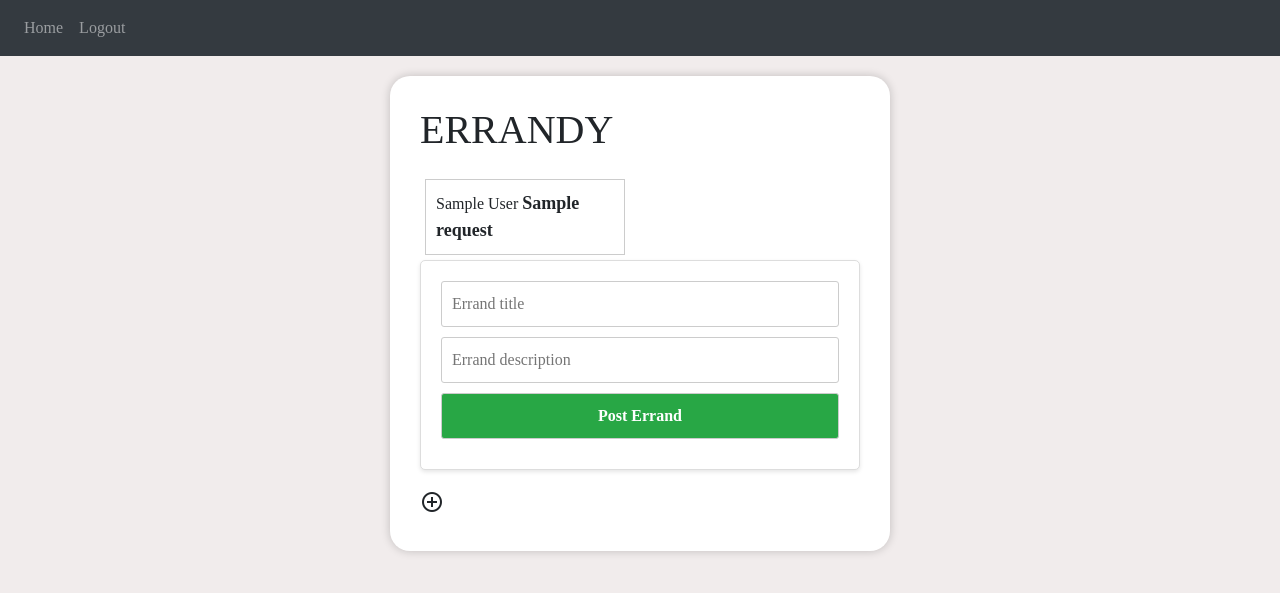
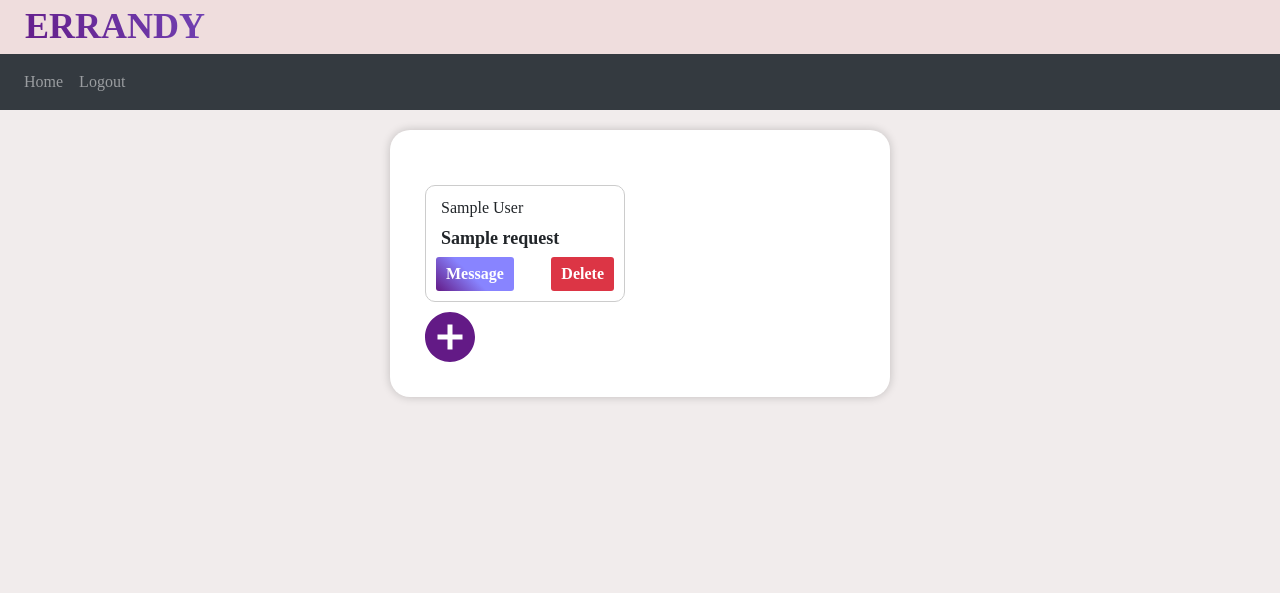
Before and after one commit to Joshy-A/Errandy, a Flask app: page / in a window 1280 px wide. Shown: the top 593 px of the page. Run offline with Flask 3, Linux system fonts and the light colour scheme; a user stored in the database is signed in; tables that the repository leaves empty hold one stand-in row (values such as "Sample post"); some libraries are stand-ins or nearby versions.

Commit message:
homepage css done, message btn done, delete done

```diff
--- a/Errand/static/script.js
+++ b/Errand/static/script.js
@@ -0,0 +1,14 @@
+var form = document.getElementById('create-errand-form');
+var display = 1;
+
+
+function hideShow() {
+    if(display == 1){
+        form.style.display = "block";
+        display = 0;
+    }
+    else {
+        form.style.display = "none";
+        display = 1;
+    }
+}
--- a/Errand/static/styles.css
+++ b/Errand/static/styles.css
@@ -18,14 +18,26 @@ body {
     border-radius: 20px;
 }
 
-.logo {
+#logo {
     text-align: left;
+    font-weight: bolder;
     font-size: 36px;
-    margin-left: 30px;
+    margin-left: 25px;
     margin-top: 10px;
     background-image: linear-gradient(45deg, #631a86 0%, #8884ff 46%);
     -webkit-background-clip: text;
     color: transparent;
+    padding-bottom: 10px;
+}
+
+#logo-container {
+    background-color: #efdddd;
+    width: 100%;
+    height: 65px;
+    position: relative;
+    padding-bottom: 0.88%;
+    padding-top: 0.45%;
+    margin-top: -0.88%;
 }
 
 h2 {
@@ -47,15 +59,13 @@ label {
 input[type="name"],
 input[type="email"],
 input[type="password"] {
-    padding: 10px;
-    margin-bottom: 20px;
     border: none;
     border-radius: 5px;
     font-size: 16px;
     box-shadow: 0px 0px 5px 0px rgba(0,0,0,0.2);
 }
 
-input[type="submit"] {
+.btn {
     padding: 10px;
     border: none;
     border-radius: 5px;
@@ -66,7 +76,8 @@ input[type="submit"] {
     box-shadow: 0px 0px 5px 0px rgba(0,0,0,0.2);
 }
 
-input[type="submit"]:hover {
+.btn:hover,
+.create-errand-form button:hover {
     background-image: linear-gradient(45deg, #8884ff 0%, #631a86 100%);
 }
 
@@ -75,8 +86,9 @@ input[type="submit"]:hover {
 }
 
 .create-errand-form {
+    display: none;
     border: 1px solid #ddd;
-    border-radius: 5px;
+    border-radius: 10px;
     padding: 20px;
     margin-bottom: 20px;
     background-color: #fff;
@@ -94,15 +106,11 @@ input[type="submit"]:hover {
 }
 
 .create-errand-form button {
-    background-color: #28a745;
     color: #fff;
     cursor: pointer;
     font-weight: bold;
     transition: background-color 0.3s ease;
-}
-
-.create-errandy-form button:hover {
-    background-color: #218838;
+    background-image: linear-gradient(45deg, #631a86 0%, #8884ff 46%);
 }
 
 .errand-container .errand-grid {
@@ -129,5 +137,56 @@ input[type="submit"]:hover {
 .errand-title {
     font-size: 18px;
     font-weight: bold;
-    margin-bottom: 5px;
+    margin: 5px;
+    display: block;
 }
+
+.errand-name {
+    margin-left: 5px;
+}
+
+.respond-btn {
+    display: block;
+}
+
+.add-button {
+    cursor: pointer;
+}
+
+.errand-card {
+    border-radius: 10px;
+}
+
+.request-buttons {
+    display: flex;
+    justify-content: space-between;
+    align-items: center;
+}
+
+.message-btn,
+.delete-btn {
+    padding: 5px 10px;
+    border: none;
+    border-radius: 3px;
+    cursor: pointer;
+    font-weight: bold;
+    transition: background-color 0.3s ease;
+}
+
+.message-btn {
+    color: #fff;
+    background-image: linear-gradient(45deg, #631a86 0%, #8884ff 46%);
+}
+
+.message-btn:hover {
+    background-image: linear-gradient(45deg, #8884ff 0%, #631a86 100%);
+}
+
+.delete-btn {
+    background-color: #dc3545;
+    color: #fff;
+}
+
+.delete-btn:hover {
+    background-color: #c82333;
+}
--- a/Errand/templates/home.html
+++ b/Errand/templates/home.html
@@ -1,23 +1,37 @@
+<div id="logo-container">
+  <h1 id="logo">ERRANDY</h1>
+</div>
 {% extends "index.html" %} {% block title %}Home{% endblock %} {% block content
   %}
-  <h1>ERRANDY</h1>
   <div class="errand-container">
     <div class="errand-grid">
       {% for request in requests %}
         <div class="errand-card">
           <span class="errand-name">{{ request.user.first_name }} {{ request.user.last_name }}</span>
           <span class="errand-title">{{ request.title }}</span>
+
+          <div class="request-buttons">
+            <form action="/message/{{ request.id }}" method="post" style="display: none;" id="editForm_{{ request.id }}">
+            </form>
+
+            <a class="message-btn" href="#" onclick="sendMessage({{ request.id }})">Message</a>
+
+            <!-- Delete Form -->
+            <form action="/delete/{{ request.id }}" method="post" style="display: inline;">
+                <button class="delete-btn" type="submit">Delete</button>
+            </form>
+          </div>
         </div>
       {% endfor %}
     </div>
   </div>
 
-  <form action="/create" method="post" class="create-errand-form">
+  <form action="/create" method="post" class="create-errand-form" id="create-errand-form">
     <input type="text" name="title" placeholder="Errand title">
     <input type="text" name="description" placeholder="Errand description">
     <button type="submit">Post Errand</button>
   </form>
-  <span class="material-symbols-outlined">
-    add_circle
-  </span>
+
+  <img class="add-button" onclick="hideShow()" src="../static/add-button.svg" alt="add button"/>
+  <script src="../static/script.js"></script>
   {% endblock %}
--- a/Errand/templates/login.html
+++ b/Errand/templates/login.html
@@ -1,3 +1,4 @@
+<h1 id="logo">ERRANDY</h1>
 {% extends "index.html" %} {% block title %}Login{% endblock %} {% block content
     %}
     <form method="POST">
--- a/Errand/templates/sign_up.html
+++ b/Errand/templates/sign_up.html
@@ -1,3 +1,4 @@
+<h1 id="logo">ERRANDY</h1>
 {% extends "index.html" %} {% block title %}Sign Up{% endblock %} {% block
     content %}
     <form method="POST">
```
Also changed, not shown: Errand/static/add-button.svg (added), 1 other file.
